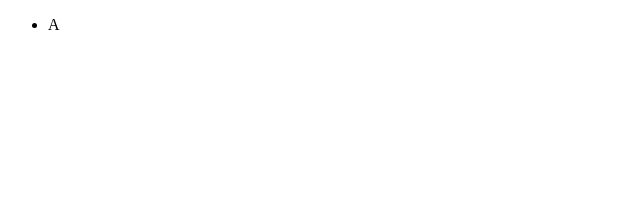
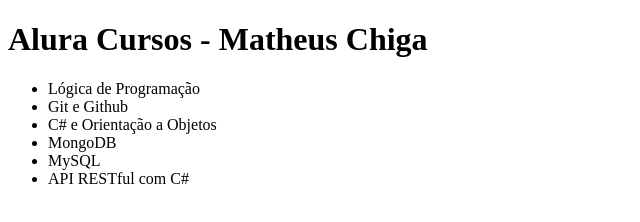
Before and after one commit to Matchiga/Git, a plain HTML site: page Index.html in a window 1280 px wide. Shown: the whole page, without its empty margins (0-640 px from the left). Drawn offline with Linux system fonts and the light colour scheme.

Commit message:
Aprendendo a usar o comando Branch

```diff
--- a/Index.html
+++ b/Index.html
@@ -7,10 +7,14 @@
     <title>Lista Alura</title>
 </head>
 <body>
+    <h1>Alura Cursos - Matheus Chiga</h1>
     <ul>
-        <li>
-            A
-        </li>
+        <li>Lógica de Programação</li>
+        <li>Git e Github</li>
+        <li>C# e Orientação a Objetos</li>
+        <li>MongoDB</li>
+        <li>MySQL</li>
+        <li>API RESTful com C#</li>
     </ul>
 </body>
 </html>
```
